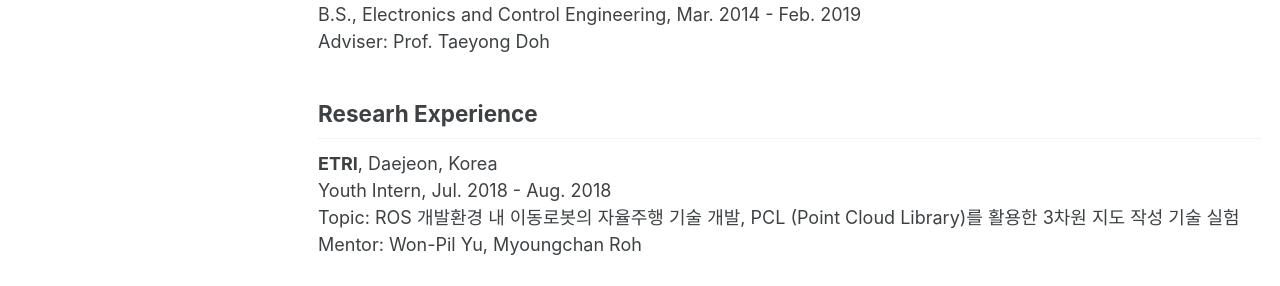
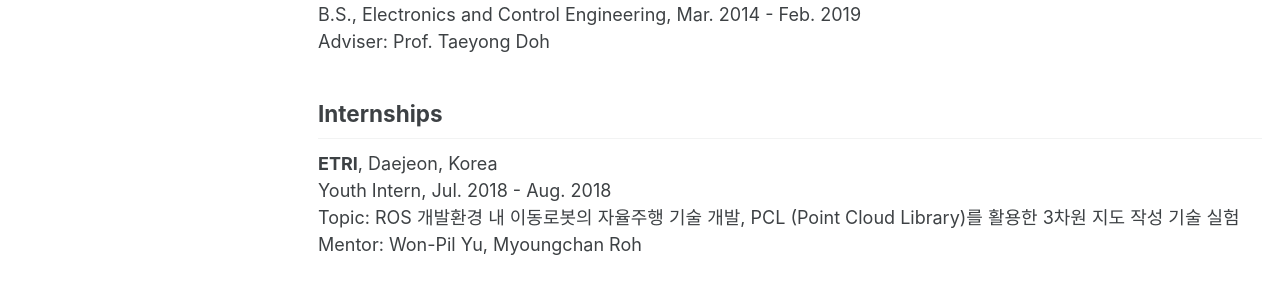
Before and after one commit to sohee-zoe/sohee-zoe.github.io, a Jekyll site: the page built from index.md, in a window 1280 px wide and 1315 px high. Shown: the part 693-979 px from the top of the window. Built offline with Jekyll 4.4.1, drawn with Linux system fonts in a browser that asks for light colours; cached includes are drawn as plain includes.

Commit message:
Update index.md

```diff
--- a/index.md
+++ b/index.md
@@ -43,7 +43,8 @@
 
 
 
-## Researh Experience
+<!-- ## Research Experience -->
+## Internships
 **ETRI**, Daejeon, Korea
 Youth Intern, Jul. 2018 - Aug. 2018
 Topic: ROS 개발환경 내 이동로봇의 자율주행 기술 개발, PCL (Point Cloud Library)를 활용한 3차원 지도 작성 기술 실험
```
